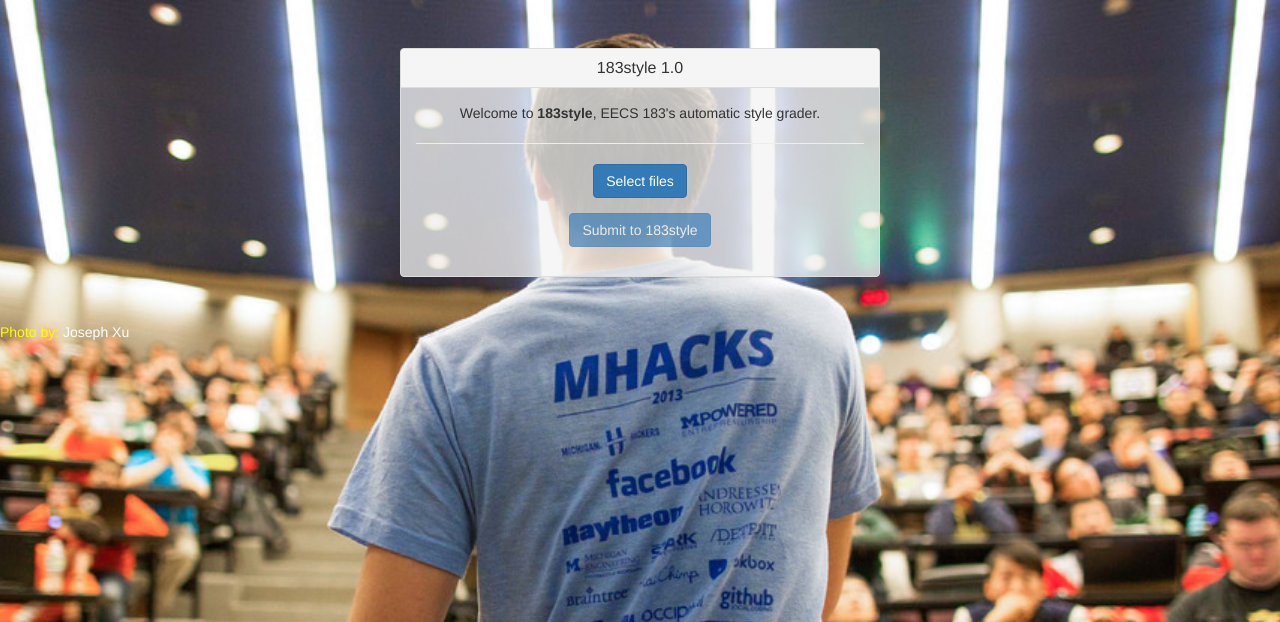
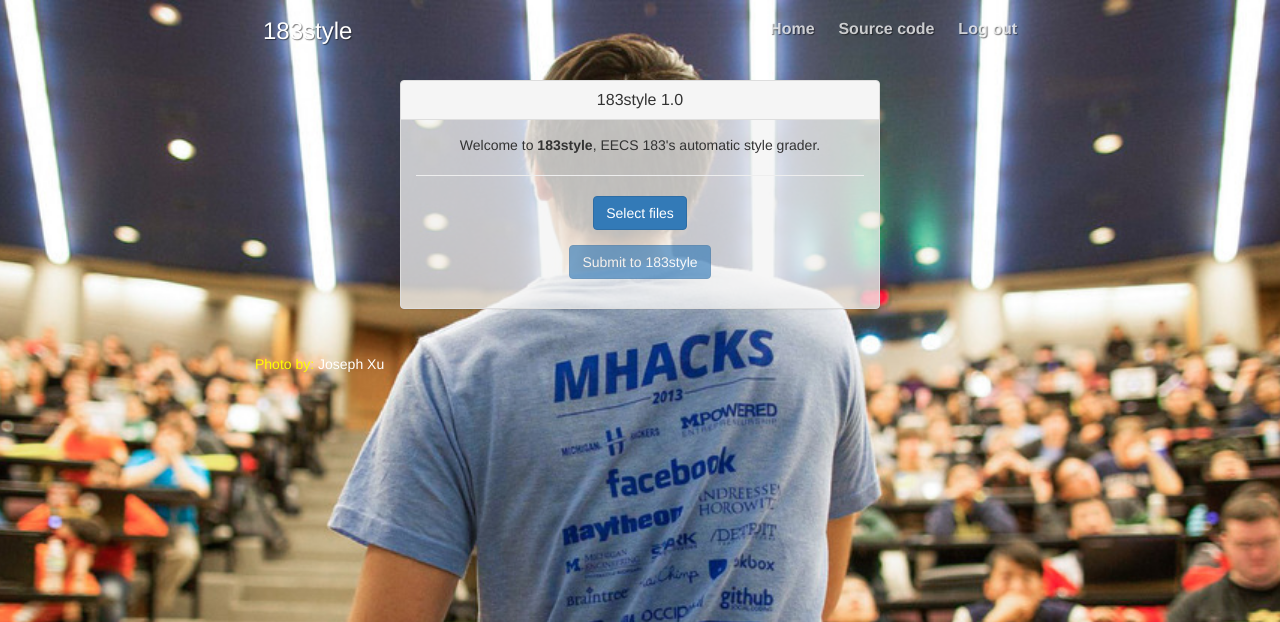
Before and after one commit to vianuevm/cppStyle, a Flask app: page / in a window 1280 px wide. Shown: the top 622 px of the page. Run offline with Flask 2, Linux system fonts and the light colour scheme; a user stored in the database is signed in; some libraries are stand-ins or nearby versions.

Commit message:
restored base.html

```diff
--- a/app/templates/base.html
+++ b/app/templates/base.html
@@ -27,6 +27,8 @@
         <title>183style</title>
 		<script src="//ajax.googleapis.com/ajax/libs/jquery/1.10.2/jquery.min.js"></script>
         <script src="//maxcdn.bootstrapcdn.com/bootstrap/3.2.0/js/bootstrap.min.js"></script>
+        <script src="/static/behavior/scripts.js"></script>
+        <link href="/static/presentation/base.css" rel="stylesheet">
 	</head>
   <body>
     {% with messages = get_flashed_messages() %}
@@ -38,8 +40,18 @@
     </ul>
     {% endif %}
     {% endwith %}
-    <div>
-        {% block content %}{% endblock %}
+    <div class="container" id="main-container">
+	    <div class="navigation">
+			<h3 class="masthead-brand">183style</h3>
+			<ul class="nav masthead-nav">
+				<li><a href="/">Home</a></li>
+				<li><a href="https://github.com/vianuevm/183_style_grader" target="_blank">Source code</a></li>
+				<li><a href="{{ url_for('logout') }}">Log out</a></li>
+			</ul>
+		</div>
+	    <div>
+	        {% block content %}{% endblock %}
+	    </div>
     </div>
     <script src="/static/behavior/bootstrap.min.js"></script>
   </body>
```
Also changed, not shown: app/templates/index.html (line endings or trailing spaces).
